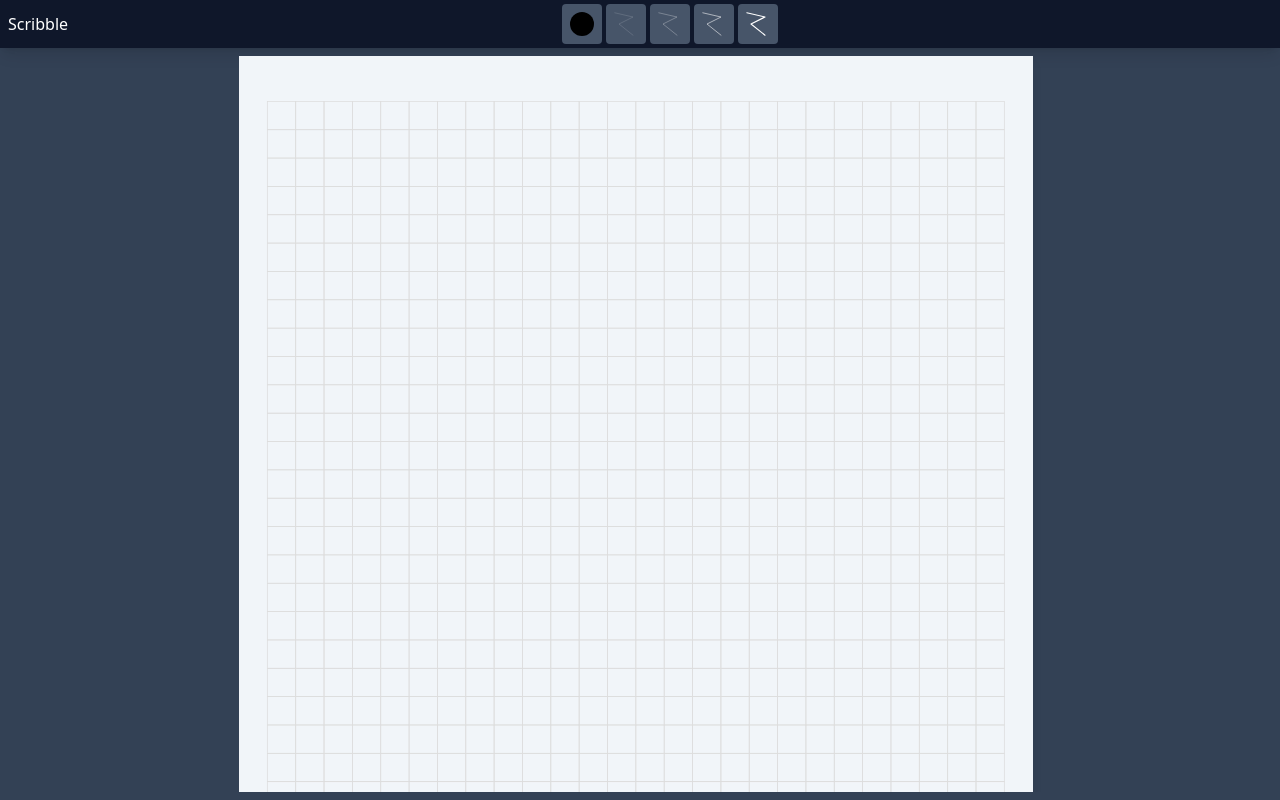
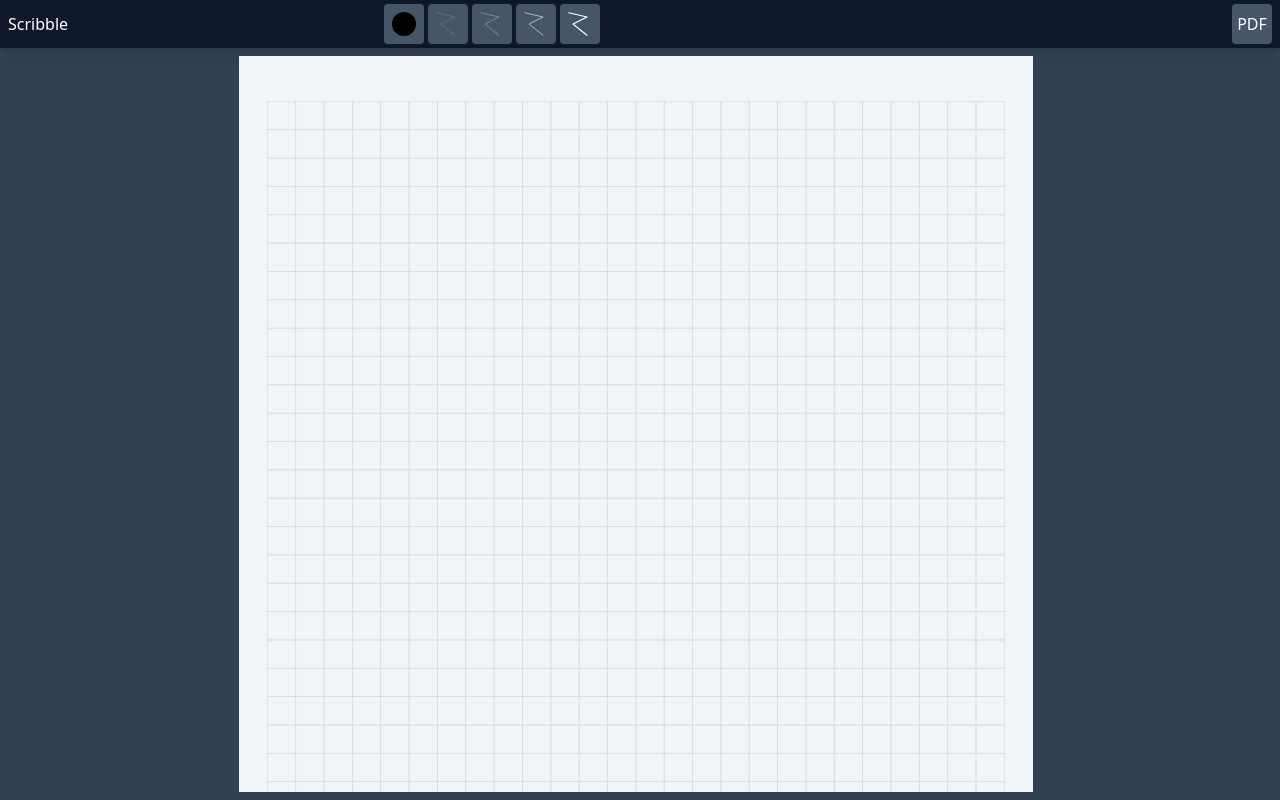
Before and after one commit to pothos-dev/scribble, a SvelteKit app: page / in a window 1280 px wide. Built offline with nearby package versions, Linux system fonts and the light colour scheme.

Commit message:
add pdfkit

```diff
--- a/package.json
+++ b/package.json
@@ -30,6 +30,7 @@
 	},
 	"type": "module",
 	"dependencies": {
-		"lodash": "^4.17.21"
+		"lodash": "^4.17.21",
+		"pdfkit": "^0.13.0"
 	}
 }
--- a/src/components/Header.svelte
+++ b/src/components/Header.svelte
@@ -1,5 +1,6 @@
 <script>
-  import Toolbar from './Toolbar.svelte'
+  import PdfExportButton from './PdfExportButton.svelte'
+  import ToolBar from './ToolBar.svelte'
 </script>
 
 <header
@@ -9,7 +10,9 @@
     <h1>Scribble</h1>
   </div>
 
-  <div><Toolbar /></div>
+  <div><ToolBar /></div>
 
   <div />
+
+  <div><PdfExportButton /></div>
 </header>
--- /dev/null
+++ b/src/components/PdfExportButton.svelte
@@ -0,0 +1,5 @@
+<script>
+  import ToolButton from './ToolButton.svelte'
+</script>
+
+<ToolButton>PDF</ToolButton>
```
Also changed, not shown: src/components/ToolBar.svelte (renamed from src/components/Toolbar.svelte), 1 other file (tests, documents, lock files or other folders).
